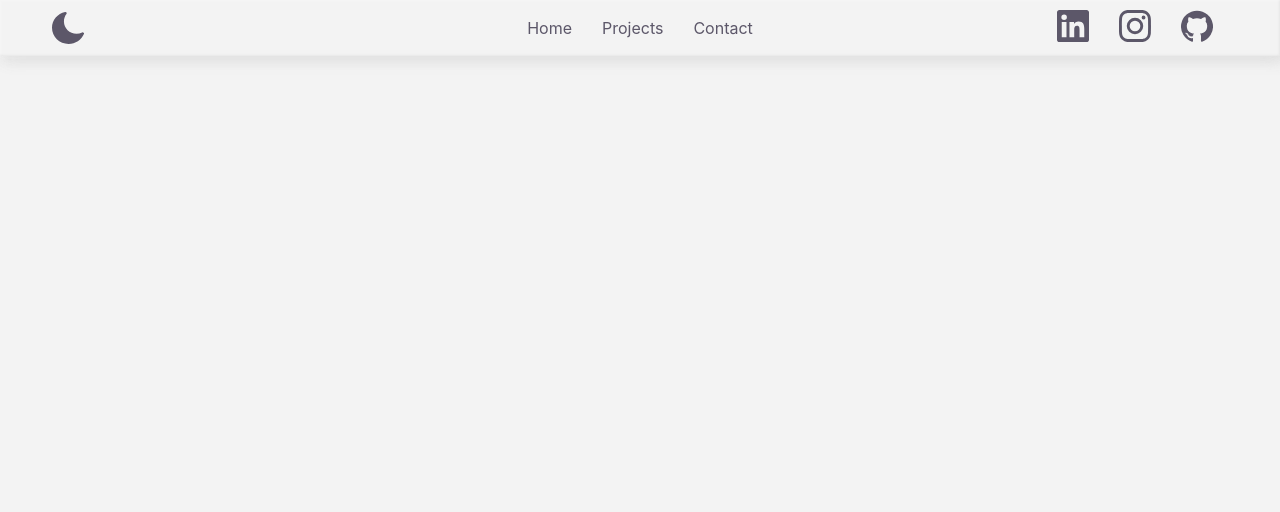
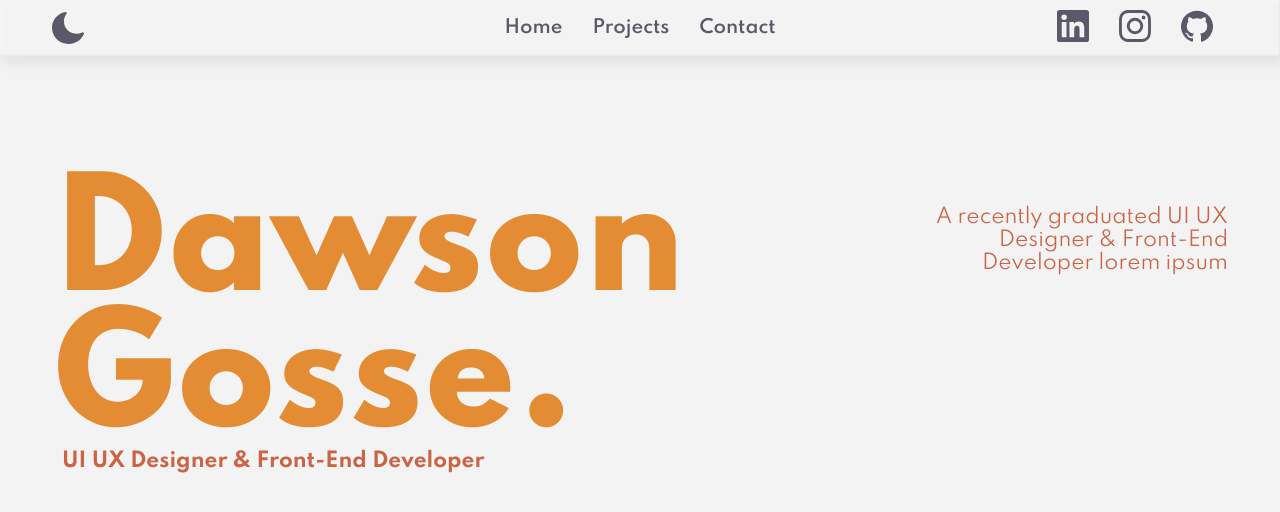
Before and after one commit to DawsonGosse/Portfolio, a Next.js app: page / in a window 1280 px wide. Shown: the top 512 px of the page. Built offline with nearby package versions, Linux system fonts and the light colour scheme.

Commit message:
Added Text Components

```diff
--- /dev/null
+++ b/comps/Description/index.js
@@ -0,0 +1,26 @@
+import styled from "styled-components";
+
+const Container = styled.div`
+margin-top:123px;
+width:300px;
+`;
+
+const Text = styled.h4`
+font-family: Spartan;
+font-style: normal;
+font-weight: normal;
+font-size: 20px;
+text-align: right;
+color: #CA6444;
+`;
+
+
+const Description = ({
+}) =>{
+
+    return <Container>
+        <Text>A recently graduated UI UX Designer & Front-End Developer lorem ipsum</Text>
+    </Container>
+}
+
+export default Description;
--- /dev/null
+++ b/comps/NameTitle/index.js
@@ -0,0 +1,37 @@
+import styled from "styled-components";
+
+const Container = styled.div`
+margin-top:123px;
+width:600px;
+`;
+
+const Name = styled.h1`
+color:#E48C34;
+font-size:144px;
+font-family: Spartan;
+font-style: normal;
+font-weight: 800;
+margin:0px;
+line-height: 94%;
+`;
+
+const Title = styled.h2`
+font-family: Spartan;
+font-style: normal;
+font-weight: bold;
+font-size: 20px;
+color: #CA6444;
+margin:0px;
+margin-left:10px;
+`;
+
+const NameTitle = ({
+}) =>{
+
+    return <Container>
+        <Name>Dawson {"\n\r"} Gosse.</Name>
+        <Title>UI UX Designer & Front-End Developer</Title>
+    </Container>
+}
+
+export default NameTitle;
--- a/comps/NavBar/index.js
+++ b/comps/NavBar/index.js
@@ -39,6 +39,9 @@ const Section1 = styled.div`
 const Links = styled.a`
     color:${props=>props.color};
     margin:15px;
+    font-family: Spartan;
+    font-weight: 600;
+    font-size: 18px;
 
     &:hover {
         color:#CA6444;
--- /dev/null
+++ b/pages/_document.js
@@ -0,0 +1,26 @@
+import Document, { Html, Head, Main, NextScript } from 'next/document'
+
+class MyDocument extends Document {
+  static async getInitialProps(ctx) {
+    const initialProps = await Document.getInitialProps(ctx)
+    return { ...initialProps }
+  }
+
+  render() {
+    return (
+      <Html>
+        <Head>
+        <link rel="preconnect" href="https://fonts.googleapis.com"></link>
+        <link rel="preconnect" href="https://fonts.gstatic.com" crossorigin></link>
+        <link href="https://fonts.googleapis.com/css2?family=Spartan:wght@100;200;300;400;500;600;700;800;900&display=swap" rel="stylesheet"></link>
+        </Head>
+        <body>
+          <Main />
+          <NextScript />
+        </body>
+      </Html>
+    )
+  }
+}
+
+export default MyDocument
--- a/pages/index.js
+++ b/pages/index.js
@@ -1,18 +1,31 @@
 import styles from '../styles/Home.module.css'
 import NavBar from '../comps/NavBar'
 import styled from 'styled-components'
+import NameTitle from '../comps/NameTitle';
 import { useTheme } from "../utils/provider";
+import Description from '../comps/Description';
 
 const Container = styled.div`
   width:100%;
   height:100%;
 `;
 
+const ContentBlock = styled.div`
+  width:100vw;
+  padding: 0px 52px 0px;
+  display:flex;
+  justify-content:space-between;
+`;
+
+
 export default function Home() {
   const {theme, setTheme} = useTheme();
   return (<Container>
     <NavBar onButtonClick={()=>setTheme(theme==='dark'?'default':'dark')}></NavBar>
-
+    <ContentBlock>
+    <NameTitle></NameTitle>
+    <Description></Description>
+    </ContentBlock>
   </Container>
   )
 }
```
